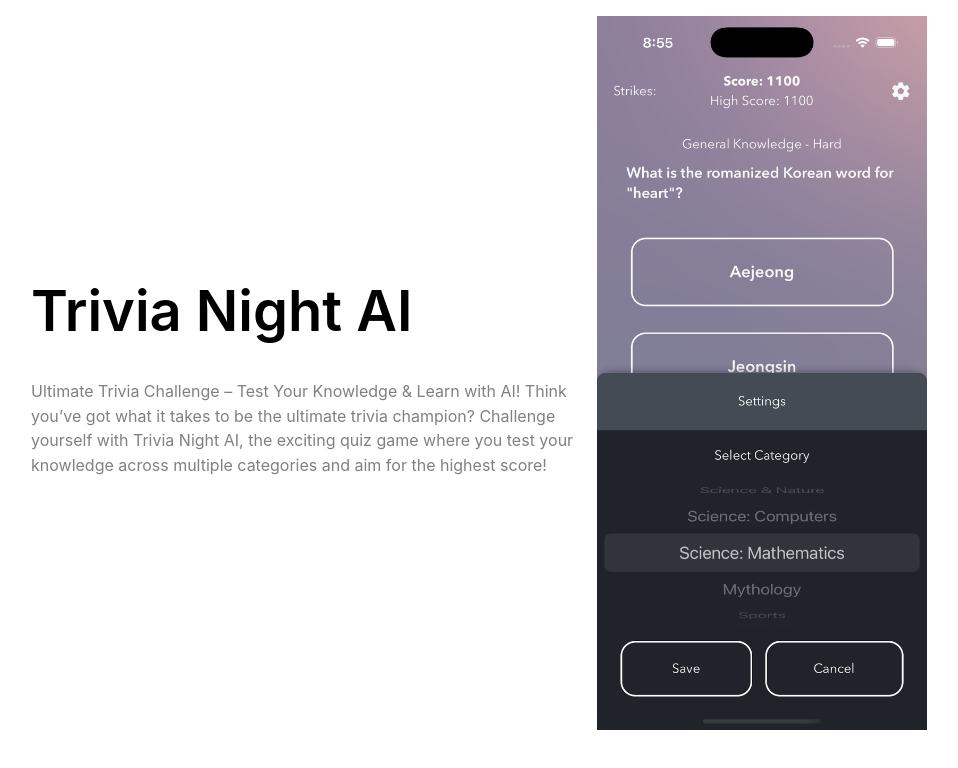
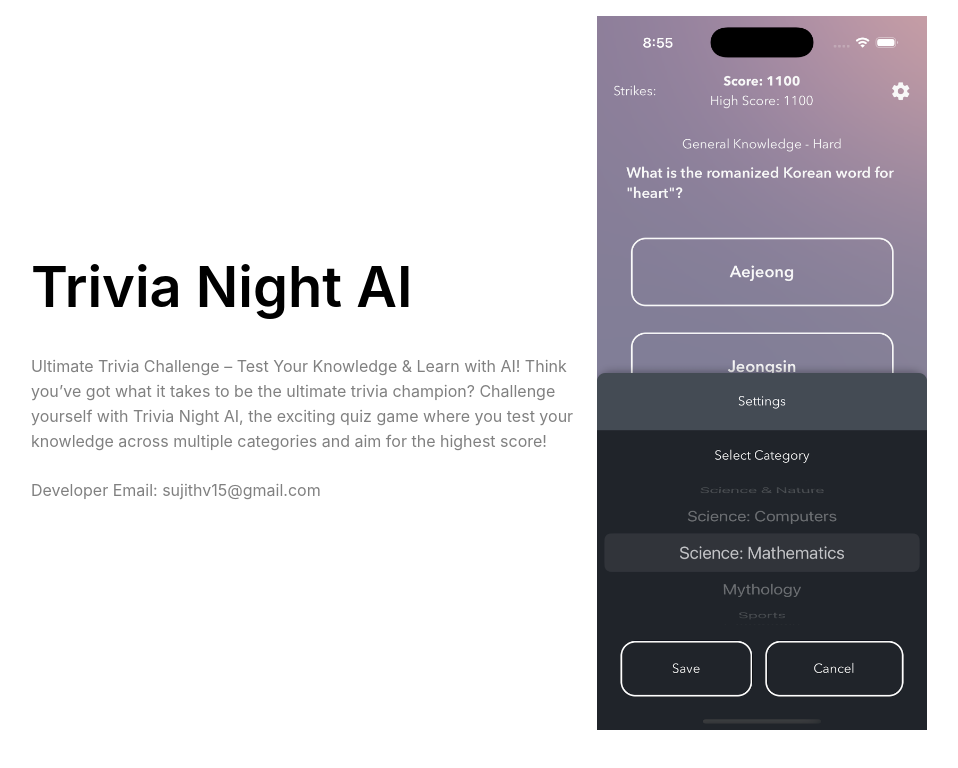
Before and after one commit to sujithvarughese/trivia-app-web, a React (Vite) app: page /#/support in a window 1280 px wide. Shown: the top 768 px of the page, without its empty margins (161-1119 px from the left). Built offline with nearby package versions, Linux system fonts and the light colour scheme; no server answers.

Commit message:
developer info added

```diff
--- a/src/components/Support.tsx
+++ b/src/components/Support.tsx
@@ -7,8 +7,9 @@ const Support = () => {
       <Flex style={{ justifyContent: "center", alignItems: "center", margin: 16 }}>
         <Box>
           <Text style={{ fontSize: 56, fontWeight: 600, marginBottom: 24 }}>Trivia Night AI</Text>
-          <Text style={{ color: "gray"}}>Ultimate Trivia Challenge – Test Your Knowledge & Learn with AI!
+          <Text style={{ color: "gray", marginBottom: 24 }}>Ultimate Trivia Challenge – Test Your Knowledge & Learn with AI!
             Think you’ve got what it takes to be the ultimate trivia champion? Challenge yourself with Trivia Night AI, the exciting quiz game where you test your knowledge across multiple categories and aim for the highest score!</Text>
+          <Text style={{ color: "gray"}}>Developer Email: sujithv15@gmail.com</Text>
         </Box>
 
         <Box>
```
